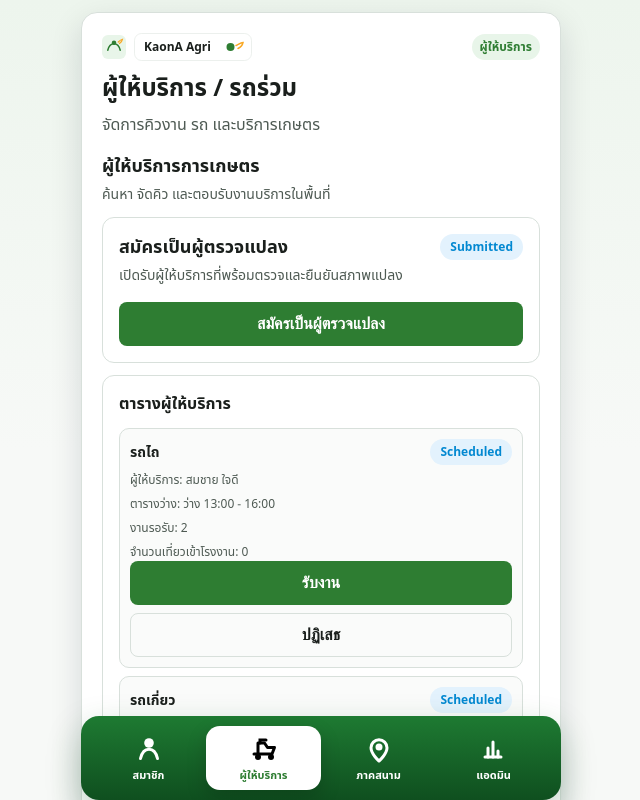
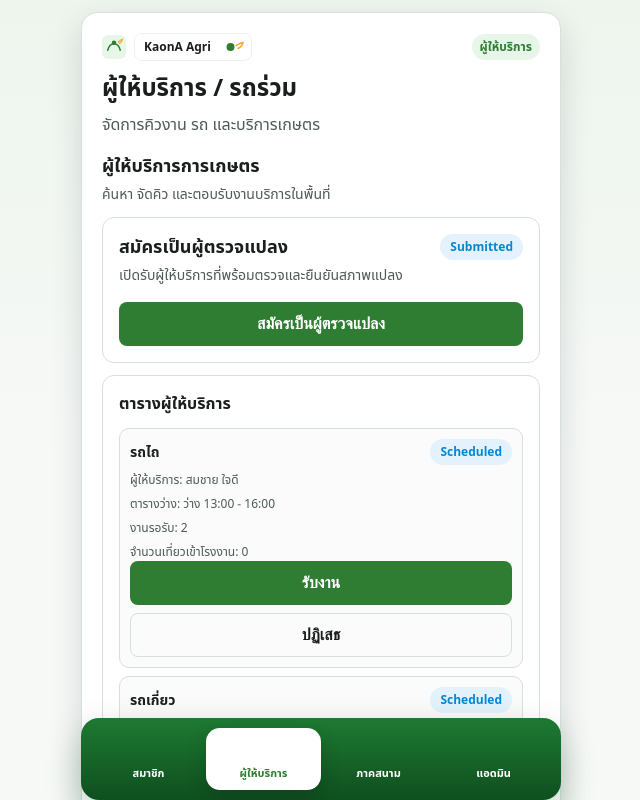
Before and after one commit to noikaona-sketch/KaonA-Agri, a Next.js app: page /service in a window 1280 px wide. Shown: the top 800 px of the page, without its empty margins (319-959 px from the left). Built offline with nearby package versions, Linux system fonts and the light colour scheme; no server answers.

Commit message:
Remove filter and render nav SVG with currentColor

```diff
--- a/src/shared/components/mobile-bottom-nav.tsx
+++ b/src/shared/components/mobile-bottom-nav.tsx
@@ -3,7 +3,7 @@
 import Link from 'next/link';
 import { usePathname } from 'next/navigation';
 
-import { iconPaths, iconSizes } from '@/shared/design/icon-tokens';
+import { iconPaths } from '@/shared/design/icon-tokens';
 
 const tabs = [
   { label: 'สมาชิก', iconSrc: iconPaths.nav.member, href: '/member' },
@@ -62,18 +62,9 @@ export function MobileBottomNav({ onTabChange }: MobileBottomNavProps) {
             onClick={onTabChange ? () => onTabChange(tab.label) : undefined}
           >
             <span className="mobile-bottom-nav__icon" aria-hidden="true" style={{ display: 'block', lineHeight: 1 }}>
-              <img
-                src={tab.iconSrc}
-                alt=""
-                width={iconSizes.nav}
-                height={iconSizes.nav}
-                loading="eager"
-                style={{
-                  width: 32,
-                  height: 32,
-                  filter: isActive ? 'none' : 'brightness(0) invert(1)',
-                }}
-              />
+              <svg width="32" height="32" aria-hidden="true">
+                <use href={`${tab.iconSrc}#icon`} />
+              </svg>
             </span>
             <span
               className="mobile-bottom-nav__label"
```
